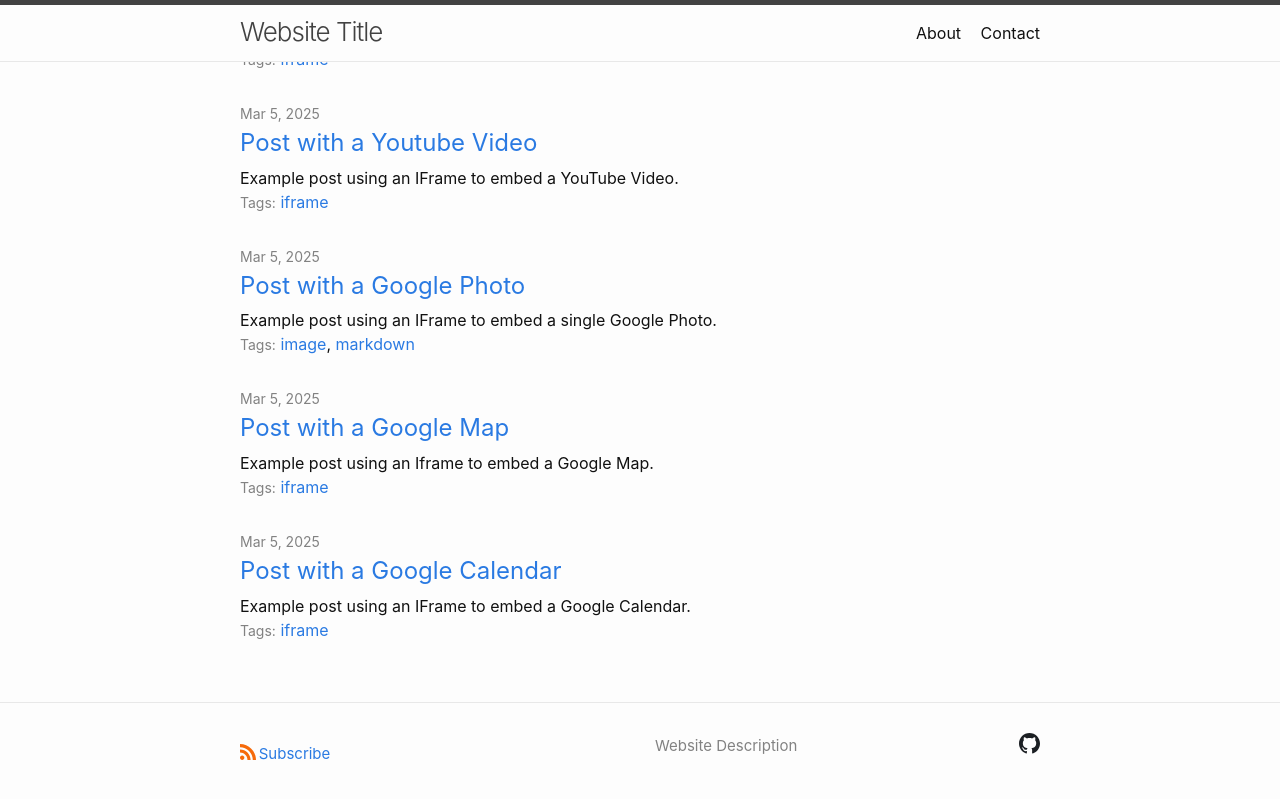
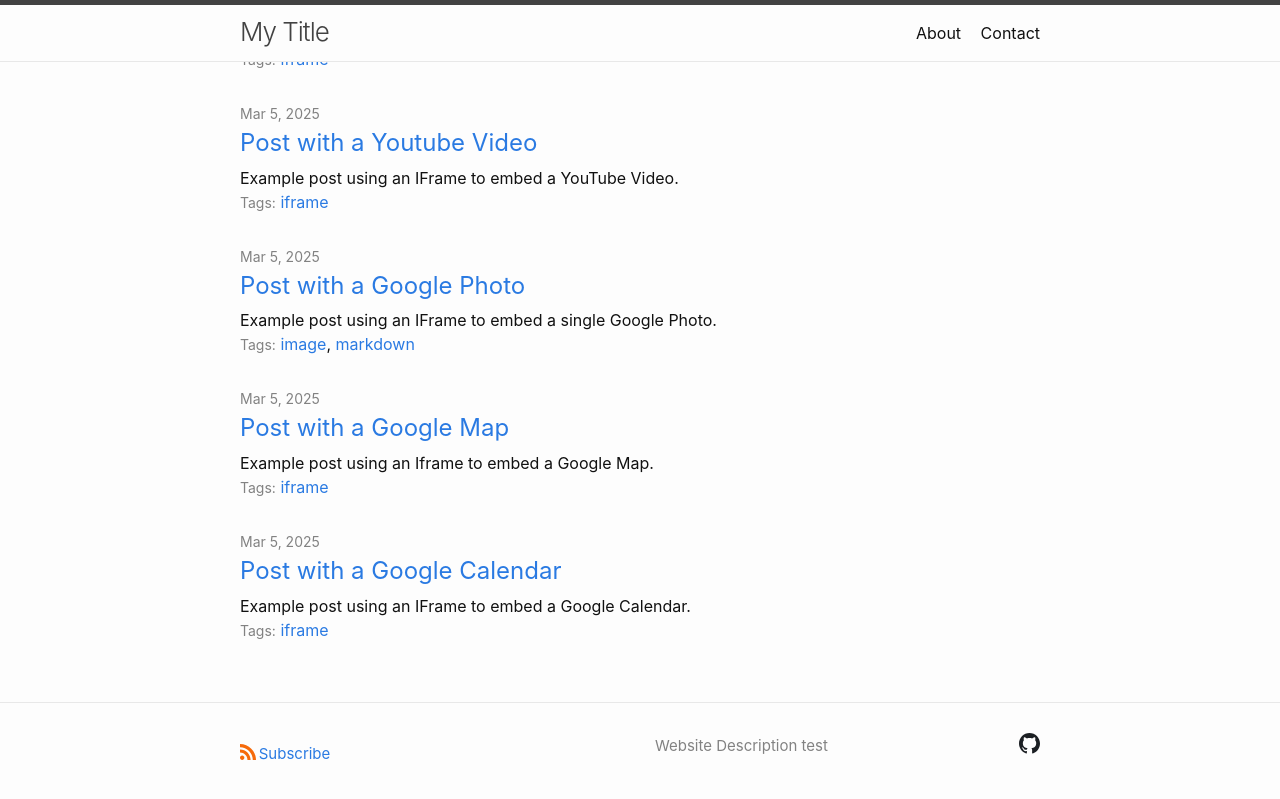
Before and after one commit to csapernakis/MyCharlie, a Jekyll site: the page built from index.md, in a window 1280 px wide and 900 px high, scrolled down 1170 px. Shown: the top 799 px of the window. Built offline with Jekyll 4.4.1, drawn with Linux system fonts in a browser that asks for light colours; a script that is not in the unit is left out.

Commit message:
Update _config.yml

```diff
--- a/_config.yml
+++ b/_config.yml
@@ -1,10 +1,10 @@
-title: Website Title
+title: My Title
 
 description: >
-  Website Description
+  Website Description test
 
 author:
-  name: Name
+  name: Charlie
   email: your-email@domain.com
 
 nav_pages:
```
